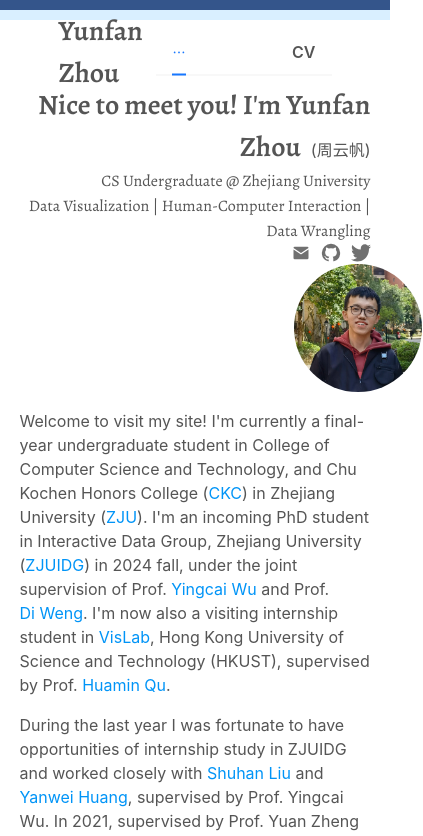
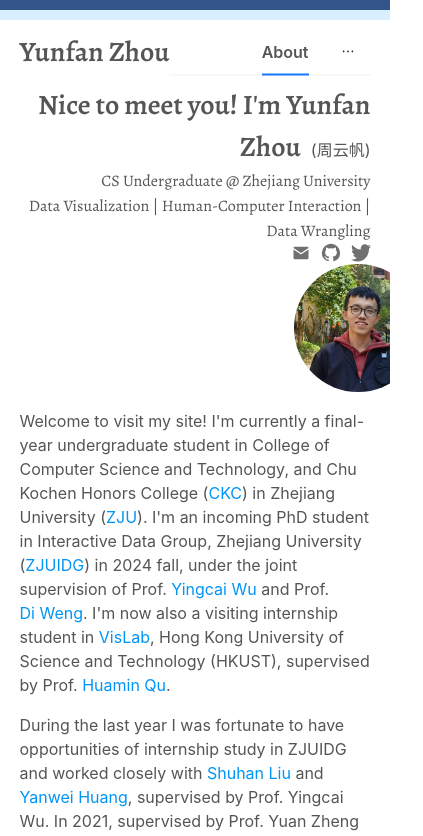
Before and after one commit to zyfZD123/yfzhou.github.io, a React (Vite) app: page / in a window 390 px wide. Shown: the top 836 px of the page, 423 px wide, since content can reach past the window. Built offline with nearby package versions, Linux system fonts and the light colour scheme.

Commit message:
fix bug of NavBar

```diff
--- a/src/App.css
+++ b/src/App.css
@@ -3,6 +3,7 @@
   position: relative;
   width: 100%;
   height: 100%;
+  overflow: auto;
 }
 
 .main-container {
--- a/src/Greet/Greet.jsx
+++ b/src/Greet/Greet.jsx
@@ -22,7 +22,7 @@
   }
 
   render() {
-    return <div className="greet">
+    return <div className="greet" id="about">
       <div className="postcard">
         <div className="postcard-text">
           <span className="postcard-firstline">Nice to meet you! I'm Yunfan Zhou&nbsp;&nbsp;</span>
--- a/src/Nav/Nav.css
+++ b/src/Nav/Nav.css
@@ -1,7 +1,9 @@
 .nav {
   display: block;
+  position: sticky; /* DO NOT SET "fixed"! Too many pitfalls! */
   width: 100%;
   height: 10vh;
+  top: 0; /* If you set position: sticky, you must set "top". Otherwise "sticky" will not take effect.*/
 }
 
 .nav-edge1 {
@@ -19,49 +21,62 @@
 }
 
 .nav-menu-wrapper {
-  display: block;
+  display: flex;
+  justify-content: space-between; /* items will tend to be placed at both sides, far from the center */
+  align-items: flex-start; /* I don't know why it works */
   width: 100%;
   height: calc(100% - 20px);
 }
 
 .nav-myname-wrapper {
-  display: inline-block;
   position: relative;
-  width: 25%;
-  height: 100%;
+  flex-grow: 0;
+  flex-shrink: 0;
+  flex-basis: auto; /* Do not grow or shrink */
+  height: 100%; /* Do not set width because we don't know the width of the text */
   margin-left: 15vw;
-  vertical-align: top;
   font-size: 28px;
   font-family: semibold;
+  white-space: nowrap; /* forbid wrapping my name by "&nbsp;" */
 }
 
-.nav-menu-wrapper-vertical {
-  display: inline-block;
+.nav-menu {
+  margin-right: 15vw;
+  min-width: 0; /* Must set this, so that the menu can collapse or extend */
+  flex: auto; /* Must set this, so that the menu can collapse or extend */
+  display: flex; /* Let each child flex */
+  justify-content: flex-end; /* right align */
   position: relative;
-  width: 45%;
-  height: 100%;
-  margin-right: 15vw;
-  vertical-align: top;
+  top: 50%;
+  transform: translateY(-50%); /* position, top, transform: vertical middle */
+}
+
+/* Consider narrow screen (e.g. mobile phone) */
+@media screen and (max-width: 660px) {
+  .nav-myname-wrapper {
+    margin-left: 5vw;
+  }
+  .nav-menu {
+    margin-right: 5vw;
+  }
 }
 
 .nav-myname {
-  position: absolute;
+  position: relative;
   top: 50%;
-  transform: translateY(-50%);
+  transform: translateY(-50%); /* position, top, transform: vertical middle */
   color: var(--textColor);
 }
 
-.nav-menu{
-  display: inline-block;
-  width: 100%;
-  position: absolute;
-  top: 50%;
-  transform: translateY(-50%);
-}
+
 
 .nav-menu-li{
-  margin-left: auto !important;
-  float: right;
+  /* margin-left: auto !important;
+  float: right; */
+  /* position: relative;
+  top: 50%;
+  transform: translateY(-50%); */
+  /* vertical-align: middle !important; */
 }
 
 .nav-menu-li > span{
@@ -69,6 +84,12 @@
   font-size: 16px;
   font-weight: 600;
 }
+
+/* .ant-menu-title-content > span {
+  color: var(--textColor);
+  font-size: 16px;
+  font-weight: 600;
+} */
 
 :where(.css-dev-only-do-not-override-2i2tap).ant-menu-light.ant-menu-horizontal >.ant-menu-item-selected, :where(.css-dev-only-do-not-override-2i2tap).ant-menu-light>.ant-menu.ant-menu-horizontal >.ant-menu-item-selected, :where(.css-dev-only-do-not-override-2i2tap).ant-menu-light.ant-menu-horizontal >.ant-menu-submenu-selected, :where(.css-dev-only-do-not-override-2i2tap).ant-menu-light>.ant-menu.ant-menu-horizontal >.ant-menu-submenu-selected {
   color: var(--textColor);
--- a/src/Nav/Nav.jsx
+++ b/src/Nav/Nav.jsx
@@ -1,5 +1,5 @@
 import React, {Component} from "react";
-import { Menu } from "antd";
+import { Menu, Anchor } from "antd";
 
 import "./Nav.css"
 
@@ -10,27 +10,42 @@
       currentItem: "About",
       menuItem: [
         {
-          label: 'About',
+          // label: <span>About</span>,
+          label: "About",
           key: 'About',
+          // href: "#about",
+          // title: 'About',
           className: "nav-menu-li" //Maybe only set the first element's className it will work
         },
         {
-          label: 'Publication',
+          // label: <span>Publication</span>,
+          label: "Publication",
           key: 'Publication',
+          // href: "#publication",
+          // title: 'Publication',
           className: "nav-menu-li"
         },
         {
-          label: 'CV',
+          // label: <span>CV</span>,
+          label: "CV",
           key: 'CV',
+          // href: "#cv",
+          // title: 'CV',
           className: "nav-menu-li"
         },
       ]
     };
+    this.defaultItem = "About";
   }
 
   get displayItems() {
     //because "float" style will reverse the items
-    return this.state.menuItem.slice().reverse();
+    return this.state.menuItem.slice();
+  }
+
+  onNavSelect(e) {
+    const {key} = e;
+    console.log(e);
   }
 
   render() {
@@ -41,9 +56,8 @@
         <div className="nav-myname-wrapper">
           <div className="nav-myname">Yunfan Zhou</div>
         </div>
-        <div className="nav-menu-wrapper-vertical">
-          <Menu items={this.displayItems} selectedKeys={[this.state.currentItem]} mode="horizontal" className="nav-menu"></Menu>
-        </div>
+        {/* <Anchor items={this.displayItems} direction="horizontal" className="nav-menu-anchor"/> */}
+        <Menu items={this.displayItems} mode="horizontal" className="nav-menu" defaultSelectedKeys={[this.defaultItem]} onSelect={this.onNavSelect} />
       </div>
 
     </div>
--- a/src/Publication/Publication.jsx
+++ b/src/Publication/Publication.jsx
@@ -90,7 +90,7 @@
   }
 
   render() {
-    return <div className="publication">
+    return <div className="publication" id="publication">
       <div className="publication-title">Publications</div>
       <div className="publication-paperlist">
         {this.state.papers.map(this.listPaper)}
--- a/src/index.css
+++ b/src/index.css
@@ -24,6 +24,7 @@
   margin: 0px;
   width: 100vw;
   height: 100vh;
+  overflow: hidden;
 }
 
 button {
```
